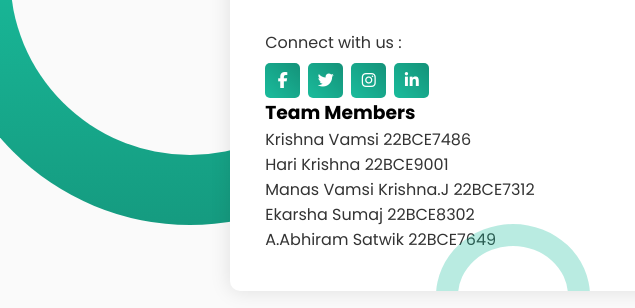
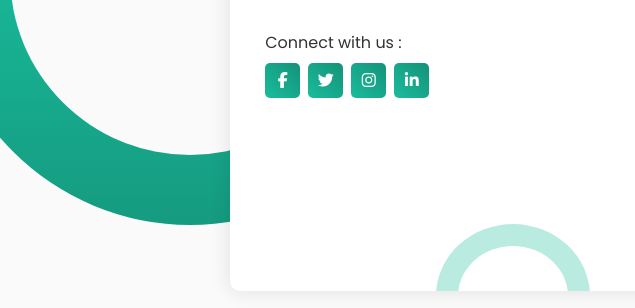
Before and after one commit to EKarshaSumajK/GreenJourney, a plain HTML site: page pages/contact.html in a window 1280 px wide. Shown: the part 365-673 px from the top of the page, 0-635 px from the left. Drawn offline with Linux system fonts and the light colour scheme; files whose address does not match are found by name.

Commit message:
Add files via upload

```diff
--- a/pages/contact.html
+++ b/pages/contact.html
@@ -17,7 +17,11 @@
       <div class="form">
         <div class="contact-info">
           <h3 class="title">Let's get in touch</h3>
-          <p class="text"></p>
+          <p class="text">
+
+
+
+          </p>
 
           <div class="info">
             <div class="information">
@@ -49,14 +53,6 @@
               <a href="#">
                 <i class="fab fa-linkedin-in"></i>
               </a>
-            </div>
-            <div class="">
-              <h3>Team Members</h2>
-              <p>Krishna Vamsi 22BCE7486</p>
-              <p>Hari Krishna 22BCE9001</p>
-              <p>Manas Vamsi Krishna.J 22BCE7312</p>
-              <p>Ekarsha Sumaj 22BCE8302</p>
-              <p>A.Abhiram Satwik 22BCE7649</p>
             </div>
           </div>
         </div>
@@ -92,7 +88,6 @@
         </div>
       </div>
     </div>
-    <div class=""></div>
 
     <script src="app.js"></script>
   </body>
```
Also changed, not shown: pages/Lakshadweephotel.html (line endings or trailing spaces), pages/book.html (line endings or trailing spaces), pages/carbon.html (line endings or trailing spaces), pages/coorg.html (line endings or trailing spaces), pages/feedback.html (line endings or trailing spaces), pages/home.html (line endings or trailing spaces), pages/keralahotel.html (line endings or trailing spaces), pages/ladakhotel.html (line endings or trailing spaces), pages/meghalaya.html (line endings or trailing spaces), pages/ootyhotel.html (line endings or trailing spaces), pages/registration.html (line endings or trailing spaces), pages/shimla.html (line endings or trailing spaces), pages/signin.html (line endings or trailing spaces), pages/transportation.html (line endings or trailing spaces), 1 more files.
